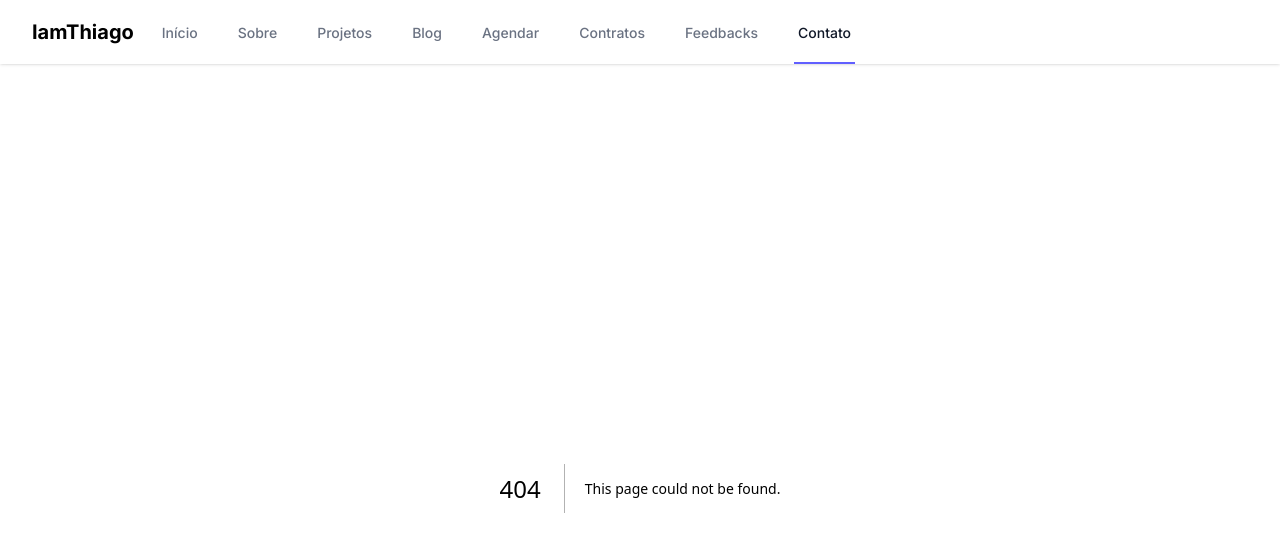
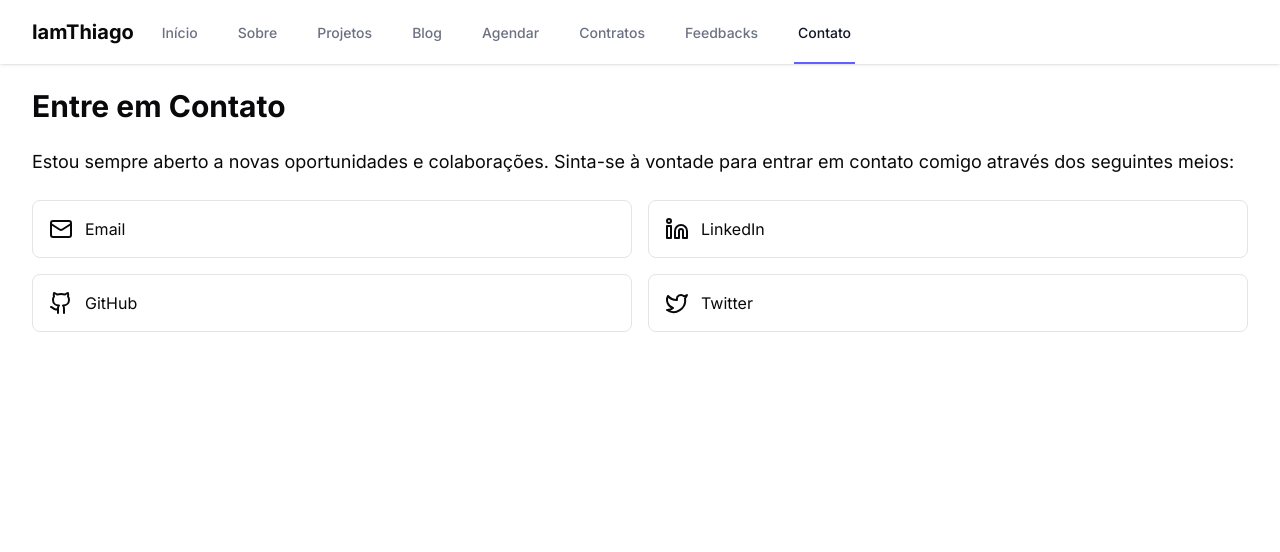
Before and after one commit to IamThiago-IT/me, a Next.js app: page /contato in a window 1280 px wide. Before the commit this address had no page. Shown: the top 552 px of the page. Built offline with nearby package versions, Linux system fonts and the light colour scheme.

Commit message:
feat: add Contato component with contact links and layout

```diff
--- /dev/null
+++ b/src/app/contato/page.tsx
@@ -0,0 +1,34 @@
+import { Github, Linkedin, Mail, Twitter } from "lucide-react"
+
+export default function Contato() {
+  const contactLinks = [
+    { icon: Mail, label: "Email", href: "mailto:seu.email@exemplo.com" },
+    { icon: Linkedin, label: "LinkedIn", href: "https://linkedin.com/in/seu-perfil" },
+    { icon: Github, label: "GitHub", href: "https://github.com/IamThiago-IT" },
+    { icon: Twitter, label: "Twitter", href: "https://twitter.com/seu_usuario" },
+  ]
+
+  return (
+    <div>
+      <h1 className="text-3xl font-bold mb-6">Entre em Contato</h1>
+      <p className="text-lg mb-6">
+        Estou sempre aberto a novas oportunidades e colaborações. Sinta-se à vontade para entrar em contato comigo
+        através dos seguintes meios:
+      </p>
+      <div className="grid gap-4 md:grid-cols-2">
+        {contactLinks.map((link) => (
+          <a
+            key={link.label}
+            href={link.href}
+            target="_blank"
+            rel="noopener noreferrer"
+            className="flex items-center space-x-3 p-4 border rounded-md hover:bg-gray-100 transition-colors"
+          >
+            <link.icon className="w-6 h-6" />
+            <span>{link.label}</span>
+          </a>
+        ))}
+      </div>
+    </div>
+  )
+}
```
